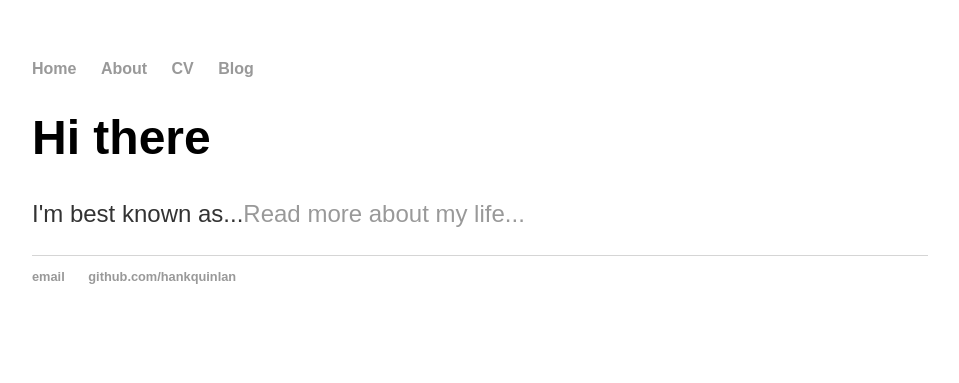
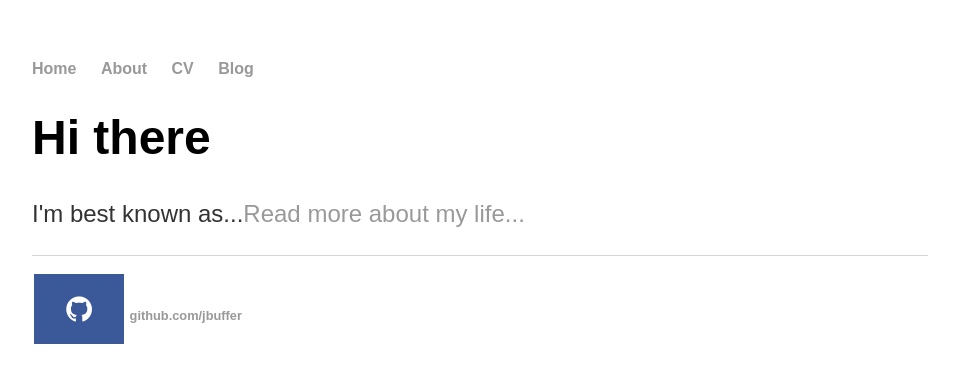
Before and after one commit to jbuffer/jbuffer.github.io, a Jekyll site: the page built from index.html, in a window 1280 px wide. Shown: the top 383 px of the page, without its empty margins (160-1119 px from the left). Built offline with Jekyll 4.4.1, drawn with Linux system fonts in a browser that asks for light colours; some web fonts are replaced.

Commit message:
Update default.html
Added font awesome stylesheet 😎

```diff
--- a/_layouts/default.html
+++ b/_layouts/default.html
@@ -4,6 +4,25 @@
 			<title>{{ page.title }}</title>
 			<!-- link to main stylesheet -->
 			<link rel="stylesheet" type="text/css" href="/css/main.css">
+			<!--- link to fontawesome -->
+			<link rel="stylesheet" href="https://cdnjs.cloudflare.com/ajax/libs/font-awesome/4.7.0/css/font-awesome.min.css">
+			<style>
+				.fa {
+				  padding: 20px;
+				text-align: center;
+				  margin: 5px 2px;
+				  font-size: 30px;
+				  width: 50px;
+				}
+				.fa-github {
+				  background: #3B5998;
+				  color: white;
+				}
+				.fa-twitter {
+				  background: #55ACEE;
+				  color: white;
+				}
+			</style>
 		</head>
 		<body>
 			<nav>
@@ -21,8 +40,8 @@
 			</div><!-- /.container -->
 			<footer>
 	    		<ul>
-	        		<li><a href="mailto:hankquinlanhub@gmail.com">email</a></li>
-	        		<li><a href="https://github.com/hankquinlan">github.com/hankquinlan</a></li>
+				<a href="https://github.com/jbuffer" class="fa fa-github"> </a>
+	        		<li><a href="https://github.com/jbuffer">github.com/jbuffer</a></li>
 				</ul>
 			</footer>
 		</body>
```
